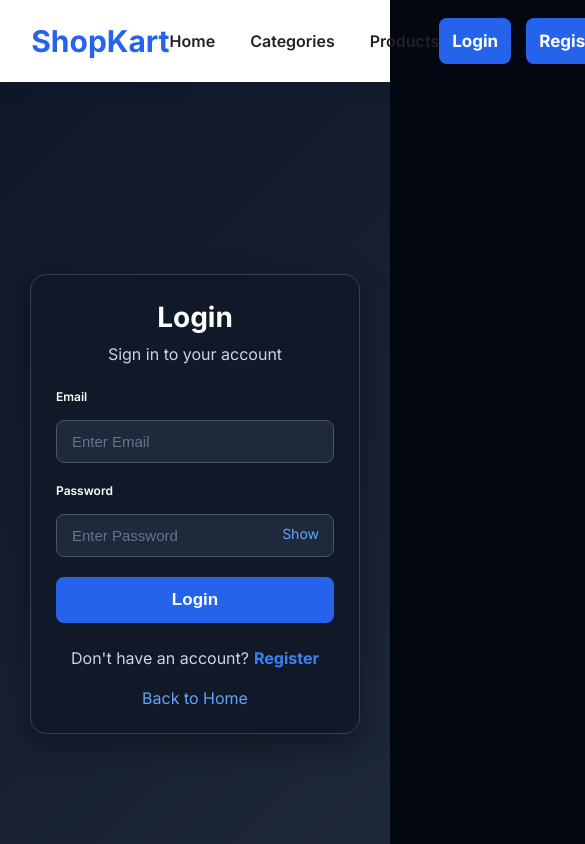
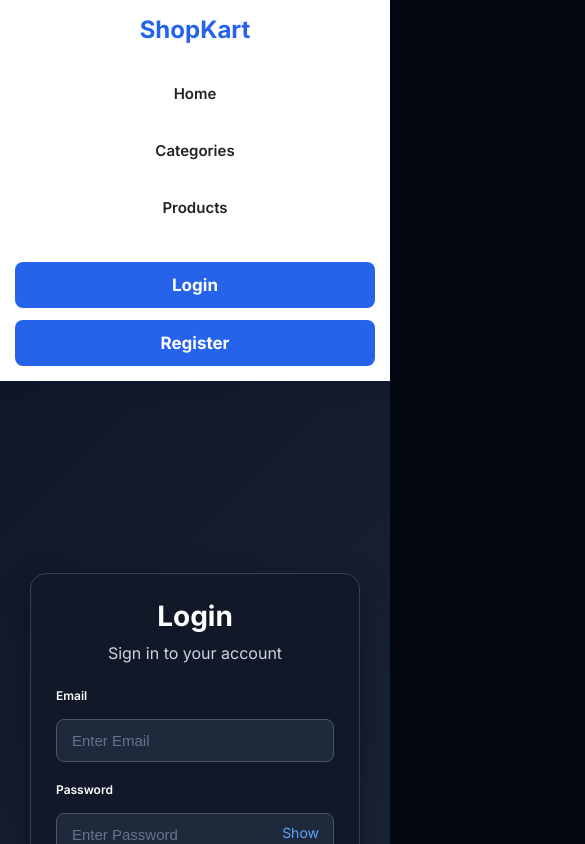
Before and after one commit to anibeeran22-stac/shopkart_frontend, a React (Vite) app: page /login in a window 390 px wide. Shown: the top 844 px of the page, 585 px wide, since content can reach past the window. Built offline with nearby package versions, Linux system fonts and the light colour scheme.

Commit message:
Change Navbar to support mobile view

```diff
--- a/src/components/Navbar/Navbar.css
+++ b/src/components/Navbar/Navbar.css
@@ -162,3 +162,162 @@
     color:#2563eb;
 
 }
+
+
+/* ===========================
+   TABLET VIEW
+=========================== */
+
+@media (max-width:992px){
+
+    .navbar{
+
+        padding:15px 5%;
+        flex-wrap:wrap;
+        gap:15px;
+
+    }
+
+    .logo a{
+
+        font-size:26px;
+
+    }
+
+    .nav-links{
+
+        gap:20px;
+
+    }
+
+    .nav-right{
+
+        gap:10px;
+
+    }
+
+    .login-btn,
+    .register-btn,
+    .admin-btn,
+    .logout-btn{
+
+        padding:8px 16px;
+        font-size:14px;
+
+    }
+
+}
+
+
+/* ===========================
+   MOBILE VIEW
+=========================== */
+
+@media (max-width:768px){
+
+    .navbar{
+
+        flex-direction:column;
+        align-items:center;
+        padding:15px;
+
+    }
+
+    .logo{
+
+        margin-bottom:15px;
+
+    }
+
+    .logo a{
+
+        font-size:28px;
+
+    }
+
+    .nav-links{
+
+        width:100%;
+        display:flex;
+        flex-direction:column;
+        align-items:center;
+        gap:18px;
+        margin-bottom:20px;
+
+    }
+
+    .nav-links li{
+
+        width:100%;
+        text-align:center;
+
+    }
+
+    .nav-links a{
+
+        display:block;
+        padding:10px 0;
+        font-size:17px;
+
+    }
+
+    .nav-right{
+
+        width:100%;
+        display:flex;
+        flex-direction:column;
+        gap:12px;
+
+    }
+
+    .login-btn,
+    .register-btn,
+    .admin-btn,
+    .logout-btn{
+
+        width:100%;
+        text-align:center;
+        padding:12px;
+        font-size:16px;
+
+    }
+
+    .welcome{
+
+        text-align:center;
+        margin-bottom:10px;
+
+    }
+
+}
+
+
+/* ===========================
+   SMALL MOBILE
+=========================== */
+
+@media (max-width:480px){
+
+    .logo a{
+
+        font-size:24px;
+
+    }
+
+    .nav-links a{
+
+        font-size:15px;
+
+    }
+
+    .login-btn,
+    .register-btn,
+    .admin-btn,
+    .logout-btn{
+
+        font-size:14px;
+        padding:10px;
+
+    }
+
+}
```
